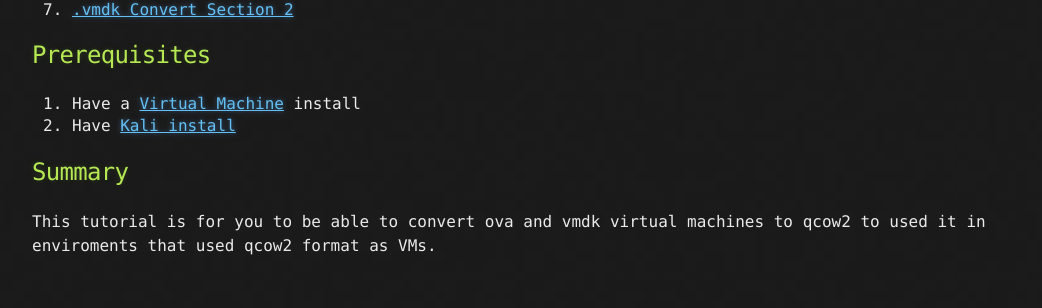
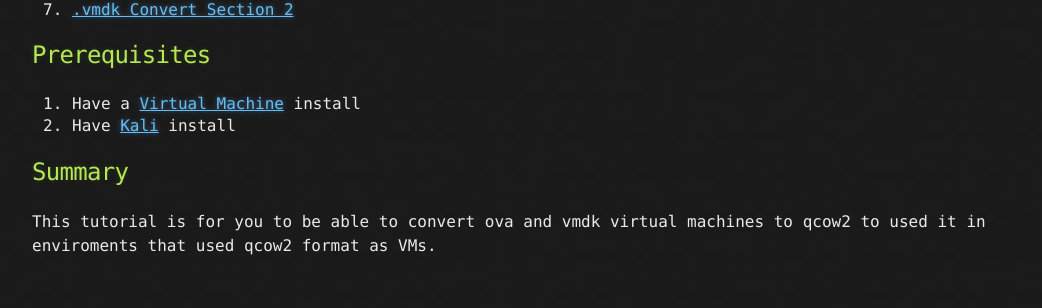
Before and after one commit to Nanjuan/nanjuan.github.io, a Jekyll site: the page built from Hacking-Tutorials/How-to-convert-ova-and-vmdk-to-qcow2.md, in a window 1280 px wide and 900 px high, scrolled down 358 px. Shown: the part 144-452 px from the top of the window, without its empty margins (108-1150 px from the left). Built offline with Jekyll 4.4.1, drawn with Linux system fonts in a browser that asks for light colours; our own code applies the rules of GitHub Pages for plain Markdown files.

```diff
--- a/Hacking-Tutorials/How-to-convert-ova-and-vmdk-to-qcow2.md
+++ b/Hacking-Tutorials/How-to-convert-ova-and-vmdk-to-qcow2.md
@@ -21,7 +21,7 @@ Author: N̷̘̩̠͙̬̫̉͑̉͘͜ą̶͓̳͍̙̻̱̎̓̄̈́́́̈̒̀̐͘̕͝͝n
 
 ## Prerequisites <a id="preinfo"></a>
 1. Have a [Virtual Machine](https://github.com/Nanjuan/Hacking-Tools-Virtualization-Tutorials/blob/master/VirtualBox_setup_with_kali.md) install
-2. Have [Kali install](https://github.com/Nanjuan/Hacking-Tools-Virtualization-Tutorials/blob/master/VirtualBox_setup_with_kali.md)
+2. Have [Kali](https://github.com/Nanjuan/Hacking-Tools-Virtualization-Tutorials/blob/master/VirtualBox_setup_with_kali.md) install
 
 
 ## Summary <a id="Summary"></a>
```
